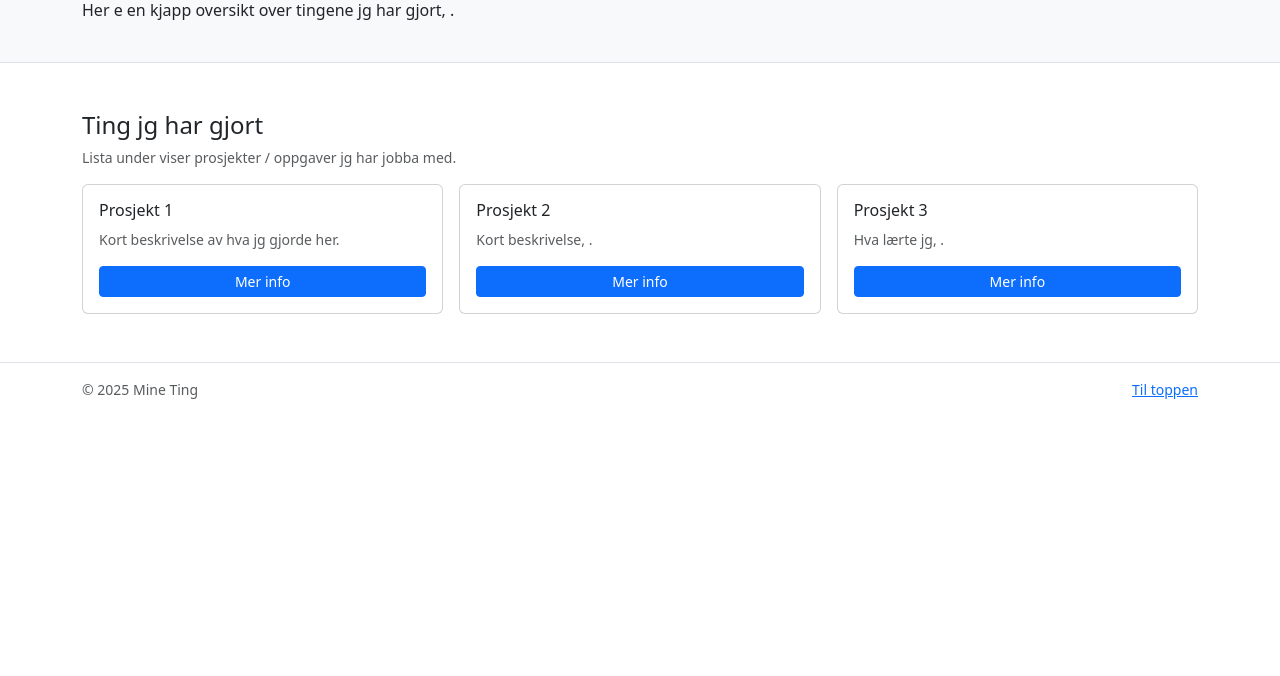
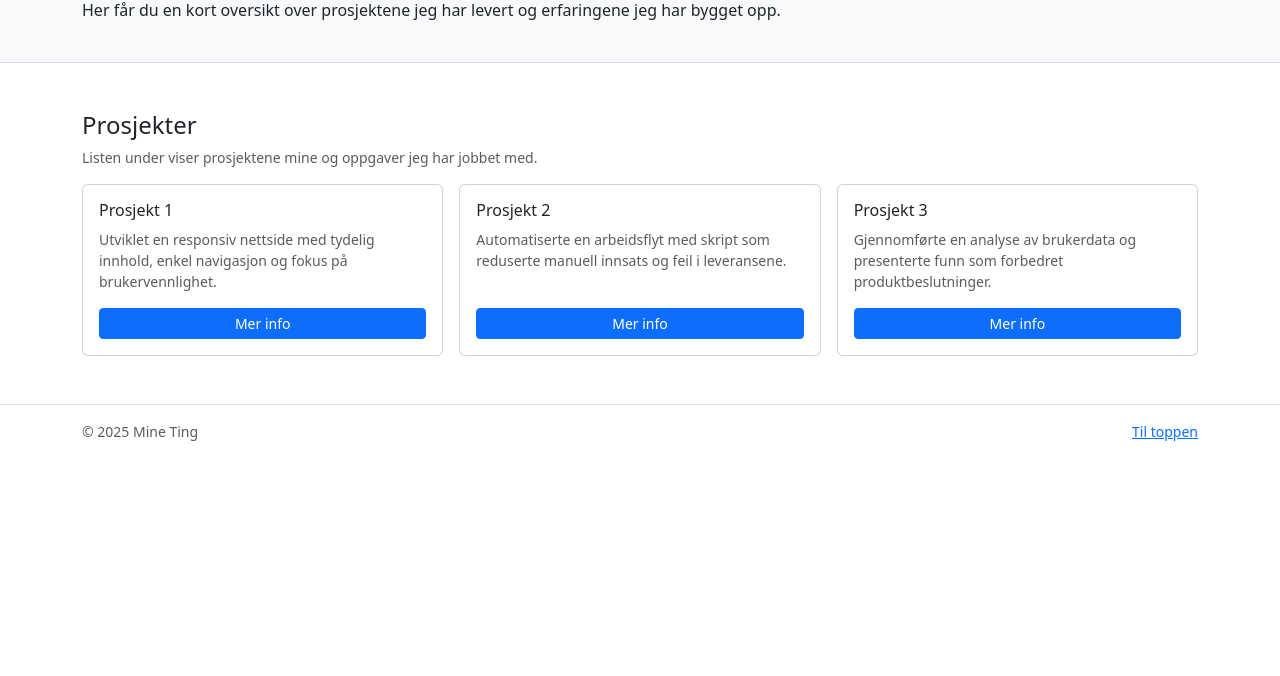
Before and after one commit to Jokern44/Jokern44.github.io, a plain HTML site: page index.html in a window 1280 px wide. Shown: the part 124-800 px from the top of the page. Drawn offline with nearby package versions, Linux system fonts and the light colour scheme.

Commit message:
index forandret

```diff
--- a/index.html
+++ b/index.html
@@ -12,22 +12,25 @@
   <body>
     <nav class="navbar navbar-expand-md navbar-dark bg-dark">
       <div class="container">
-        <a class="navbar-brand" href="#">Mine Ting</a>
+        <a class="navbar-brand" href="#">Mine prosjekter</a>
       </div>
     </nav>
 
     <header class="py-4 bg-light border-bottom">
       <div class="container">
         <h1 class="h3 mb-2">Oversikt</h1>
-        <p class="mb-3">Her e en kjapp oversikt over tingene jg har gjort, .</p>
+        <p class="mb-3">
+          Her får du en kort oversikt over prosjektene jeg har levert og
+          erfaringene jeg har bygget opp.
+        </p>
       </div>
     </header>
 
     <main class="container my-5">
       <section class="mb-4">
-        <h2 class="h4 mb-2">Ting jg har gjort</h2>
+        <h2 class="h4 mb-2">Prosjekter</h2>
         <p class="small text-muted">
-          Lista under viser prosjekter / oppgaver jg har jobba med.
+          Listen under viser prosjektene mine og oppgaver jeg har jobbet med.
         </p>
 
         <div class="row g-3">
@@ -37,7 +40,8 @@
               <div class="card-body d-flex flex-column">
                 <h3 class="h6 mb-2">Prosjekt 1</h3>
                 <p class="small text-muted mb-3">
-                  Kort beskrivelse av hva jg gjorde her.
+                  Utviklet en responsiv nettside med tydelig innhold, enkel
+                  navigasjon og fokus på brukervennlighet.
                 </p>
                 <a href="#" class="btn btn-primary btn-sm mt-auto">Mer info</a>
               </div>
@@ -49,7 +53,10 @@
             <div class="card h-100">
               <div class="card-body d-flex flex-column">
                 <h3 class="h6 mb-2">Prosjekt 2</h3>
-                <p class="small text-muted mb-3">Kort beskrivelse, .</p>
+                <p class="small text-muted mb-3">
+                  Automatiserte en arbeidsflyt med skript som reduserte manuell
+                  innsats og feil i leveransene.
+                </p>
                 <a href="#" class="btn btn-primary btn-sm mt-auto">Mer info</a>
               </div>
             </div>
@@ -60,7 +67,10 @@
             <div class="card h-100">
               <div class="card-body d-flex flex-column">
                 <h3 class="h6 mb-2">Prosjekt 3</h3>
-                <p class="small text-muted mb-3">Hva lærte jg, .</p>
+                <p class="small text-muted mb-3">
+                  Gjennomførte en analyse av brukerdata og presenterte funn som
+                  forbedret produktbeslutninger.
+                </p>
                 <a href="#" class="btn btn-primary btn-sm mt-auto">Mer info</a>
               </div>
             </div>
```
